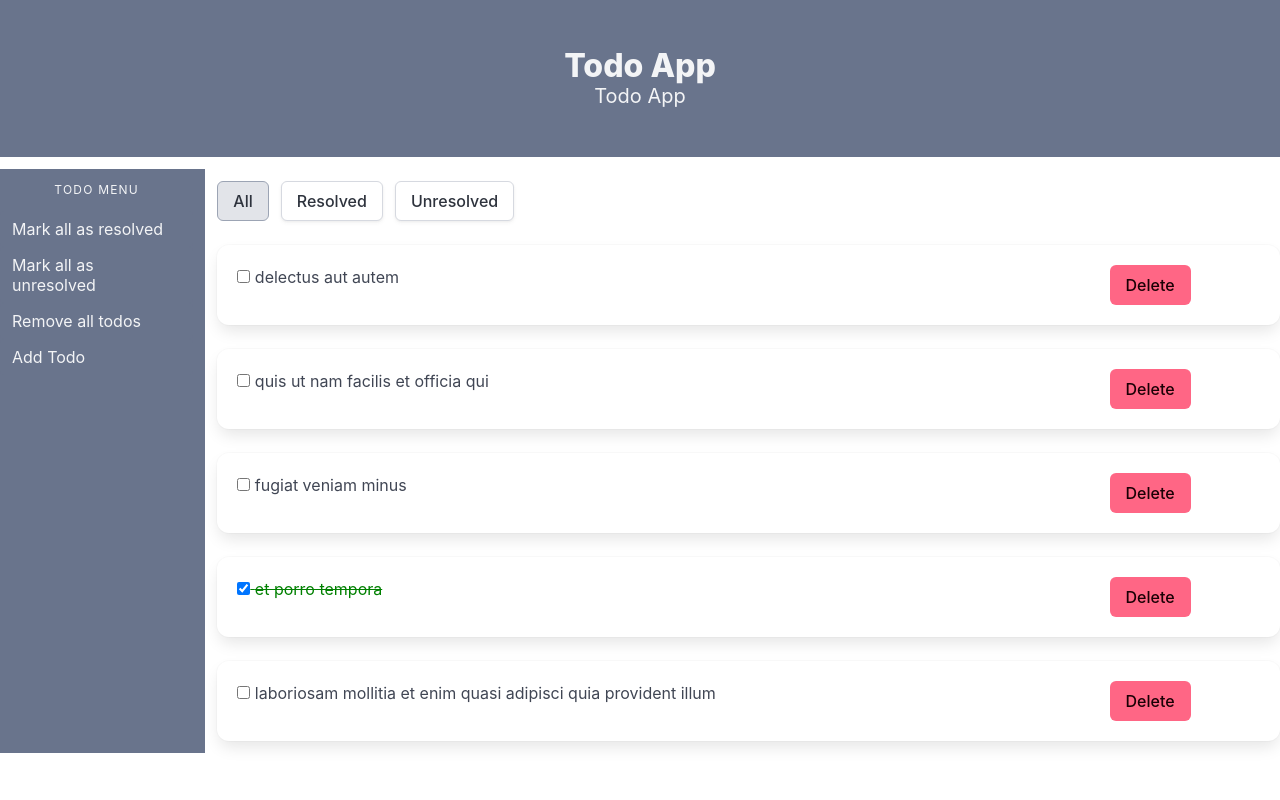
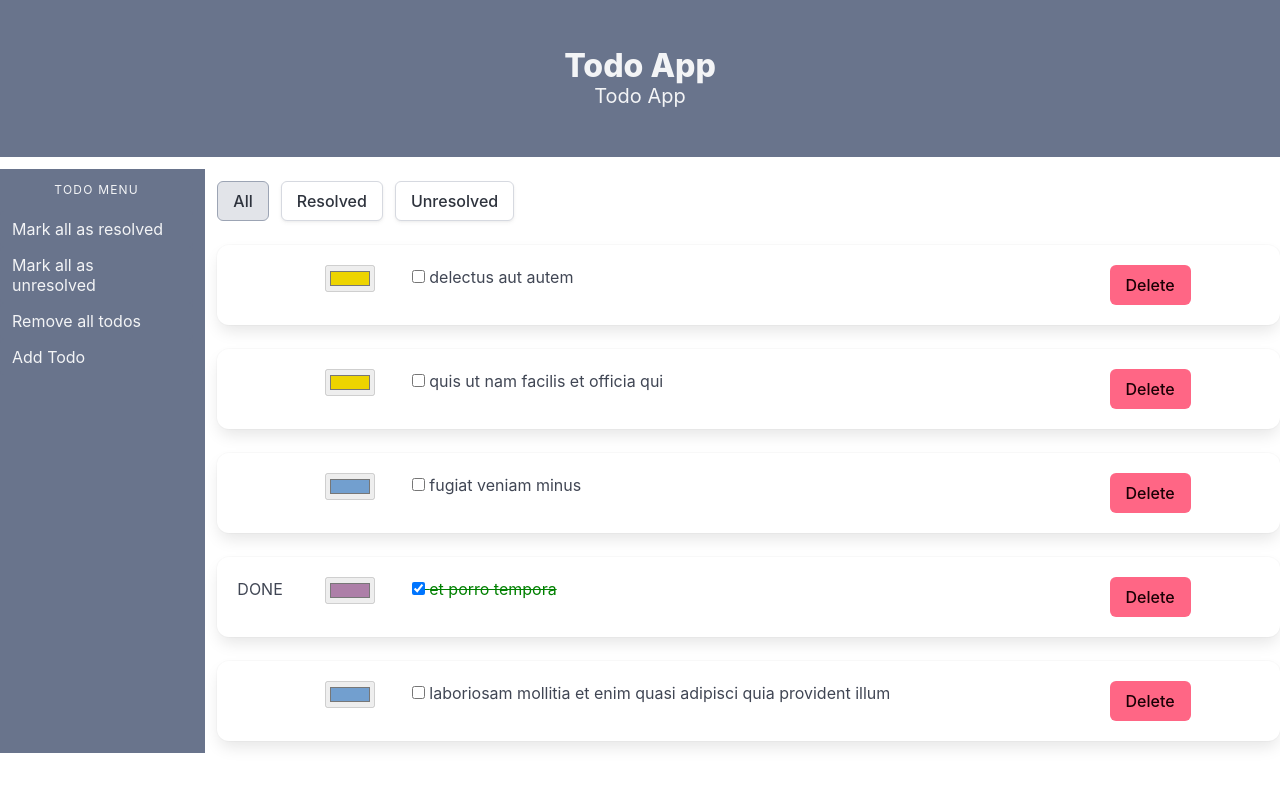
Before and after one commit to radoslavsapundzhiev/todo-svelte-app, a Svelte app: page / in a window 1280 px wide. Shown: the top 800 px of the page. Built offline with nearby package versions, Linux system fonts and the light colour scheme.

Commit message:
show current color to every todo item

```diff
--- a/src/App.svelte
+++ b/src/App.svelte
@@ -1,10 +1,9 @@
 <script>
-  import { showAddForm } from "./stores";
+  import { showAddForm, TodoStore } from "./stores";
   import Footer from "./components/Footer.svelte";
   import Hero from "./components/Hero.svelte";
   import Menu from "./components/Menu.svelte";
   import TodoList from "./components/TodoList.svelte";
-  import Filter from "./components/Filter.svelte";
   import AddTodoForm from "./components/AddTodoForm.svelte";
 </script>
 
@@ -19,7 +18,6 @@
         {#if $showAddForm}
           <AddTodoForm />
         {/if}
-        <Filter />
         <TodoList />
       </div>
     </div>
--- a/src/components/Filter.svelte
+++ b/src/components/Filter.svelte
@@ -1,5 +1,5 @@
 <script>
-  let filter = "all";
+  export let filter = "all";
 </script>
 
 <div class="buttons">
--- a/src/components/TodoItem.svelte
+++ b/src/components/TodoItem.svelte
@@ -14,17 +14,24 @@
 
   const handleDelete = (todoId) => {
     if (confirm("Are you sure?")) {
-        TodoStore.update((currentTodo) => {
-            return currentTodo.filter(todo => todo.id !== todoId);
-        });
+      TodoStore.update((currentTodo) => {
+        return currentTodo.filter((todo) => todo.id !== todoId);
+      });
     }
-  }
-
+  };
 </script>
 
 <div class="box">
   <div class="columns">
-    <div class="column is-10">
+    <div class="column is-1">
+      {#if todo.completed}
+        <span>DONE</span>
+      {/if}
+    </div>
+    <div class="column is-1">
+      <input type="color" value={todo.color} disabled />
+    </div>
+    <div class="column is-8">
       <label class="checkbox" class:completed={todo.completed}>
         <input
           type="checkbox"
@@ -35,7 +42,9 @@
       </label>
     </div>
     <div class="column is-2">
-      <button class="button is-danger" on:click={() => handleDelete(todo.id)}>Delete</button>
+      <button class="button is-danger" on:click={() => handleDelete(todo.id)}
+        >Delete</button
+      >
     </div>
   </div>
 </div>
--- a/src/components/TodoList.svelte
+++ b/src/components/TodoList.svelte
@@ -1,6 +1,11 @@
 <script>
   import { TodoStore } from "../stores.js";
   import TodoItem from "./TodoItem.svelte";
+  import Filter from "./Filter.svelte";
+
+  let filter = "all";
+
+  let todos = $TodoStore;
 
   function toggleResolve(e) {
     const updatedTodo = e.detail;
@@ -13,8 +18,23 @@
       });
     });
   }
+
+  $: totalTodos = $TodoStore;
+  $: resolvedTodos = $TodoStore.filter((t) => t.completed === true);
+  $: unresolvedTodos = $TodoStore.filter((t) => t.completed === false);
+  $: colors = [...new Set($TodoStore.map((todo) => todo.color))];
+
+  $: if (filter === "all") {
+    todos = totalTodos;
+  } else if (filter === "resolved") {
+    todos = resolvedTodos;
+  } else if (filter === "unresolved") {
+    todos = unresolvedTodos;
+  }
 </script>
 
-{#each $TodoStore as todo (todo.id)}
+<Filter bind:filter />
+
+{#each todos as todo (todo.id)}
   <TodoItem {todo} on:resolve={toggleResolve} />
 {/each}
--- a/src/stores.js
+++ b/src/stores.js
@@ -5,26 +5,31 @@ export const TodoStore = writable([
     id: 1,
     title: "delectus aut autem",
     completed: false,
+    color: "#edd400"
   },
   {
     id: 2,
     title: "quis ut nam facilis et officia qui",
     completed: false,
+    color: "#edd400"
   },
   {
     id: 3,
     title: "fugiat veniam minus",
     completed: false,
+    color: "#729fcf"
   },
   {
     id: 4,
     title: "et porro tempora",
     completed: true,
+    color: "#ad7fa8"
   },
   {
     id: 5,
     title: "laboriosam mollitia et enim quasi adipisci quia provident illum",
     completed: false,
+    color: "#729fcf"
   },
 ]);
 
```
Lines whose indentation alone changed are shown as unchanged.
